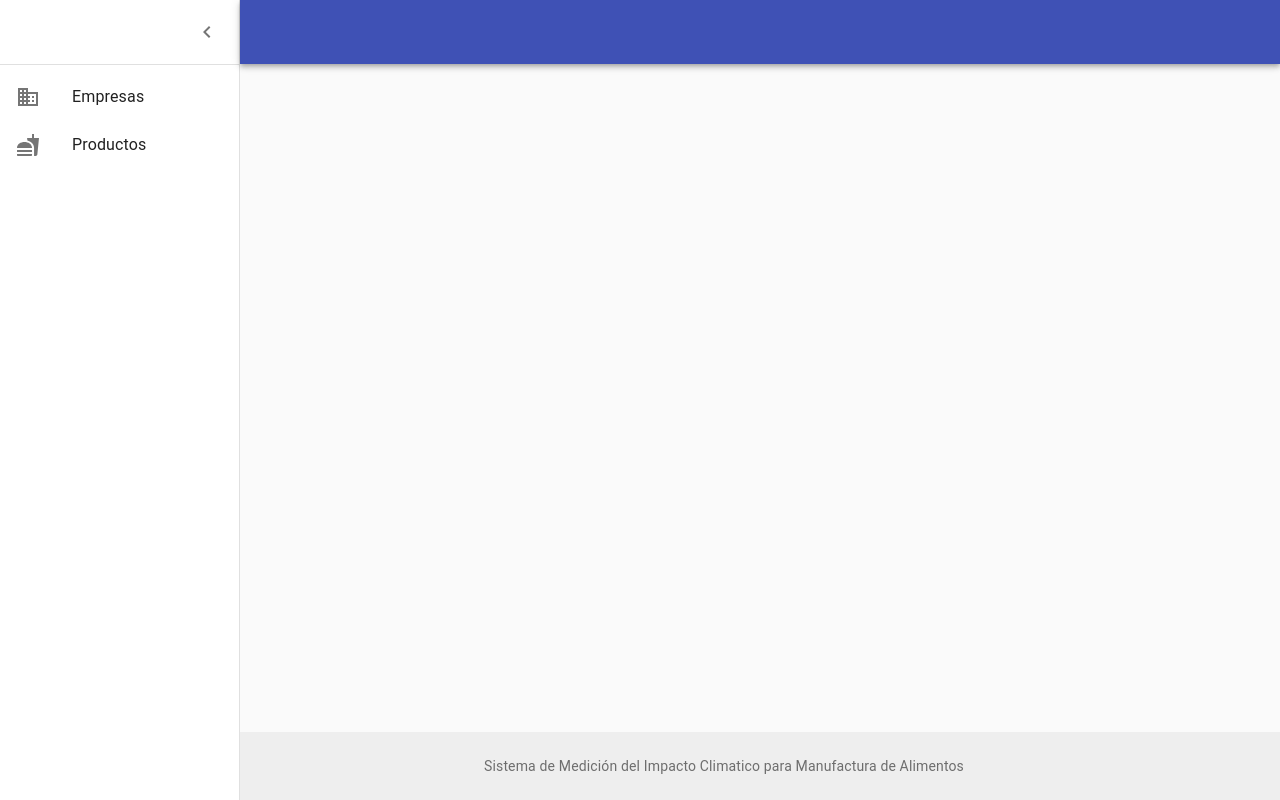
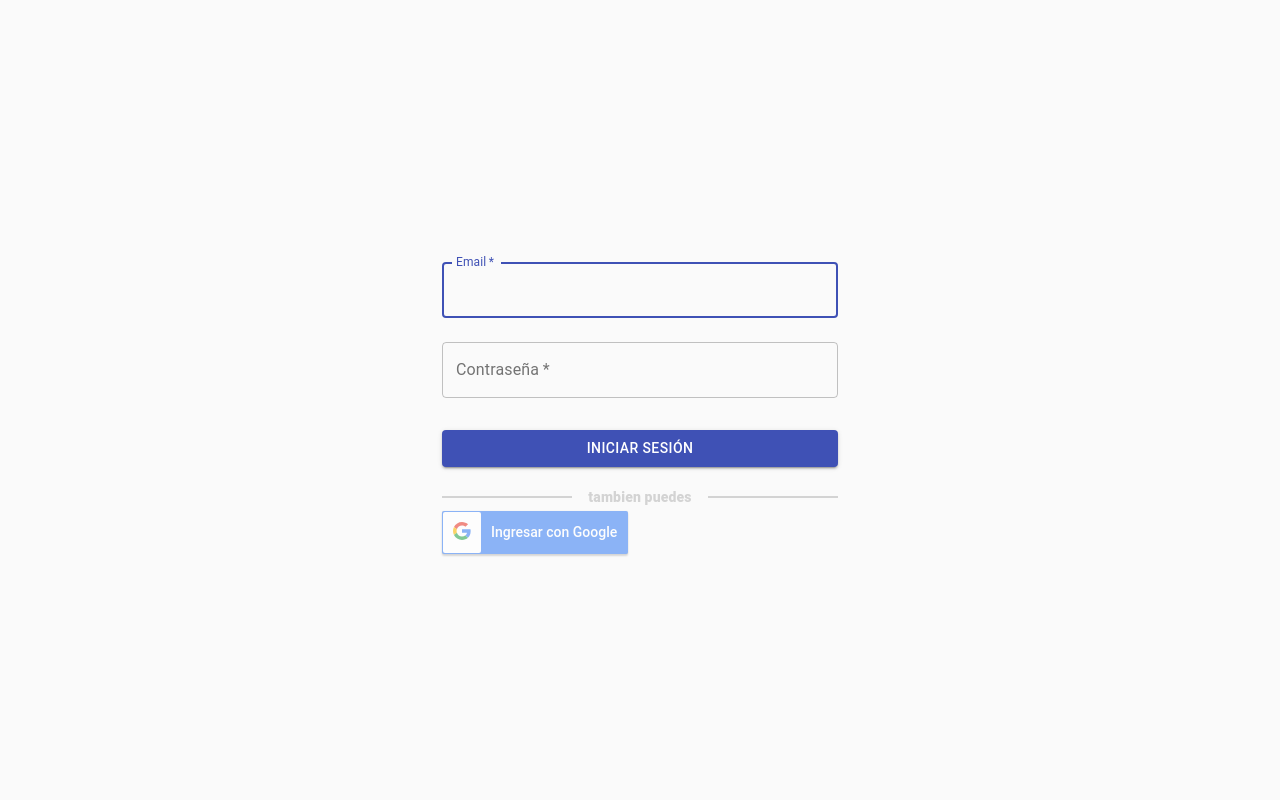
Before and after one commit to godinezseba/Memoria-Front-Web, a React (Create React App) app: page /login in a window 1280 px wide. Built offline with nearby package versions, Linux system fonts and the light colour scheme.

Commit message:
feat(login): prototype with google api

```diff
--- a/package.json
+++ b/package.json
@@ -17,6 +17,7 @@
     "prop-types": "^15.7.2",
     "react": "^17.0.2",
     "react-dom": "^17.0.2",
+    "react-google-login": "^5.2.2",
     "react-router": "^5.2.0",
     "react-router-dom": "^5.2.0",
     "react-scripts": "4.0.3",
--- a/src/App.jsx
+++ b/src/App.jsx
@@ -1,15 +1,19 @@
 import React from 'react';
 import CssBaseline from '@material-ui/core/CssBaseline';
-import { BrowserRouter } from 'react-router-dom';
+import { BrowserRouter, Route, Switch } from 'react-router-dom';
 
 import Layout from './layout';
+import { Login } from './views';
 import Store, { initialState } from './store';
 
 const App = () => (
   <Store.Provider initialState={initialState}>
+    <CssBaseline />
     <BrowserRouter>
-      <CssBaseline />
-      <Layout />
+      <Switch>
+        <Route exact path="/login" component={Login} />
+        <Route path="/" component={Layout} />
+      </Switch>
     </BrowserRouter>
   </Store.Provider>
 );
--- /dev/null
+++ b/src/atoms/DividerWithText.jsx
@@ -0,0 +1,44 @@
+import React from "react";
+import PropTypes from 'prop-types';
+import { makeStyles } from "@material-ui/core";
+
+const useStyles = makeStyles(theme => ({
+  container: {
+    display: "flex",
+    alignItems: "center"
+  },
+  border: {
+    borderBottom: "2px solid lightgray",
+    width: "100%"
+  },
+  content: {
+    paddingTop: theme.spacing(0.5),
+    paddingBottom: theme.spacing(0.5),
+    paddingRight: theme.spacing(2),
+    paddingLeft: theme.spacing(2),
+    fontWeight: 1000,
+    color: "lightgray",
+    whiteSpace: 'nowrap',
+  }
+}));
+
+const DividerWithText = ({ children }) => {
+ const classes = useStyles();
+ return (
+  <div className={classes.container}>
+    <div className={classes.border} />
+    {children !== '' && (<span className={classes.content}>{children}</span>)}
+    <div className={classes.border} />
+  </div>
+ );
+};
+
+DividerWithText.propTypes = {
+  children: PropTypes.string,
+}
+
+DividerWithText.defaultProps = {
+  children: '',
+}
+
+export default DividerWithText;
--- /dev/null
+++ b/src/atoms/index.js
@@ -0,0 +1,4 @@
+import DividerWithText from './DividerWithText';
+
+export default DividerWithText;
+export { DividerWithText };
--- a/src/store/index.js
+++ b/src/store/index.js
@@ -7,6 +7,10 @@ export const initialState = {
     one: {},
     many: [],
   },
+  user: {
+    isLoading: false,
+    user: {},
+  }
 };
 
 export default makeStore();
--- /dev/null
+++ b/src/views/Login.jsx
@@ -0,0 +1,103 @@
+import React from 'react';
+import { Button, TextField, Container } from '@material-ui/core';
+import { makeStyles } from '@material-ui/core/styles';
+import GoogleLogin from 'react-google-login';
+import { Formik, Form } from 'formik';
+
+import { DividerWithText } from '../atoms';
+
+const useStyles = makeStyles((theme) => ({
+  paper: {
+    display: 'flex',
+    flexDirection: 'column',
+    alignItems: 'center',
+    justifyContent: 'center',
+    height: '100%',
+  },
+  form: {
+    width: '100%',
+    marginTop: theme.spacing(1),
+  },
+  submit: {
+    margin: theme.spacing(3, 0, 2),
+  },
+}));
+
+export default function Login() {
+  const classes = useStyles();
+
+  return (
+    <Container maxWidth="xs" style={{ height: '100vh' }}>
+      <div className={classes.paper}>
+        <Formik
+          initialValues={{
+            email: '',
+            password: '',
+          }}
+          onSubmit={(values, { setSubmitting }) => {
+            console.log(values);
+            setTimeout(() => setSubmitting(false), 1000)
+          }}
+          className={classes.form}
+        >
+          {({
+            values,
+            handleChange,
+            isSubmitting,
+            setSubmitting,
+          }) => (
+            <Form>
+              <TextField
+                variant="outlined"
+                margin="normal"
+                required
+                fullWidth
+                id="email"
+                label="Email"
+                name="email"
+                autoComplete="email"
+                value={values.email}
+                onChange={handleChange}
+                autoFocus
+              />
+              <TextField
+                variant="outlined"
+                margin="normal"
+                required
+                fullWidth
+                name="password"
+                label="Contraseña"
+                type="password"
+                id="password"
+                autoComplete="current-password"
+                value={values.password}
+                onChange={handleChange}
+              />
+              <Button
+                type="submit"
+                fullWidth
+                variant="contained"
+                color="primary"
+                className={classes.submit}
+                disabled={isSubmitting}
+              >
+                Iniciar Sesión
+              </Button>
+              <DividerWithText>tambien puedes</DividerWithText>
+              <GoogleLogin
+                clientId="787505940274-srotvj1sh4mba7o8htl5dk1d825u1v1v.apps.googleusercontent.com"
+                buttonText="Ingresar con Google"
+                theme="dark"
+                cookiePolicy="single_host_origin"
+                onSuccess={(value) => console.log(value)}
+                onRequest={() => setSubmitting(true)}
+                onFailure={(value) => console.log(value)}
+                disabled={isSubmitting}
+              />
+            </Form>
+          )}
+        </Formik>
+      </div>
+    </Container>
+  );
+}
--- /dev/null
+++ b/src/views/index.js
@@ -0,0 +1,4 @@
+import Login from './Login';
+
+export default Login;
+export { Login };
```
Also changed, not shown: src/store/user.store.js (added, +54 -0 lines), 1 other file (tests, documents, lock files or other folders).
